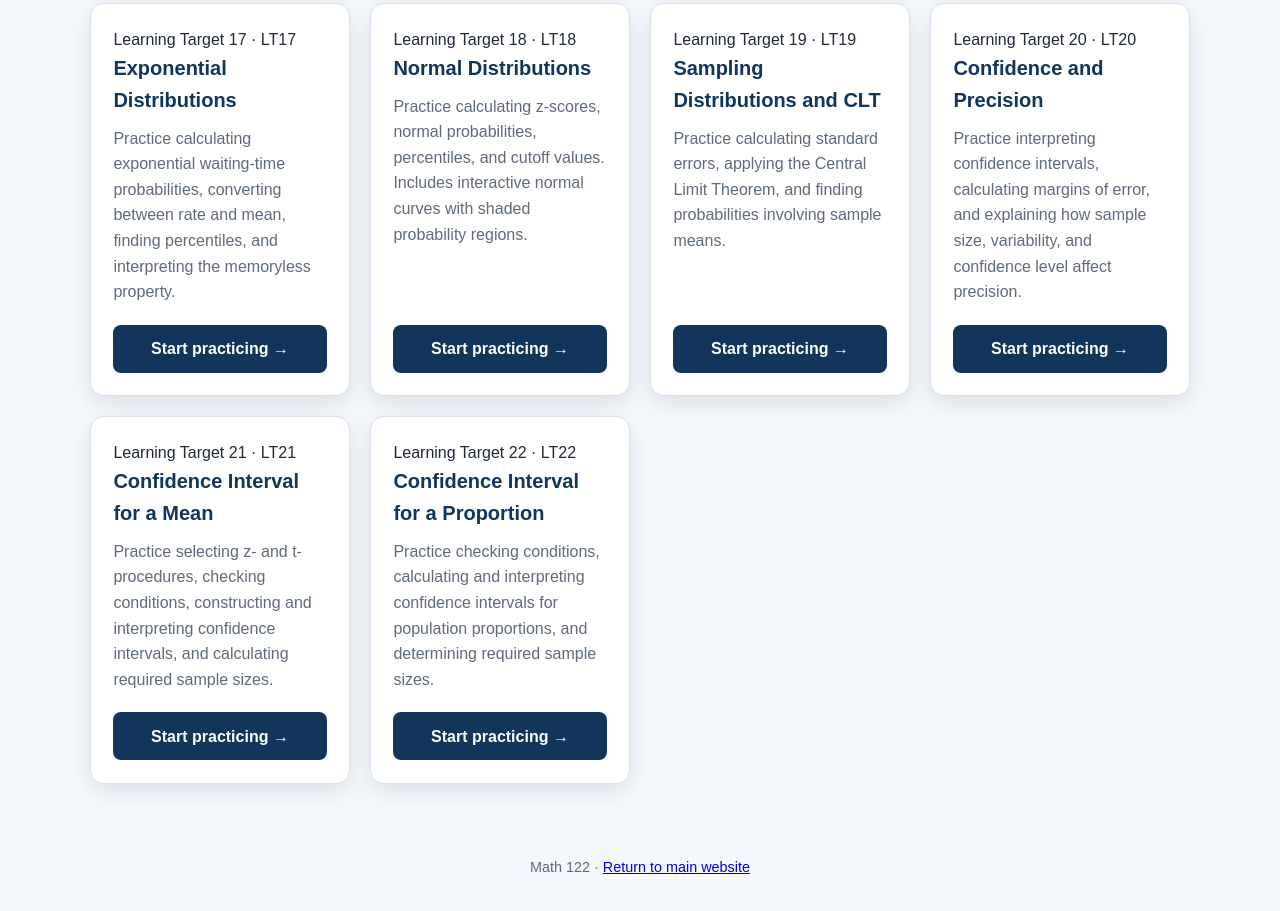
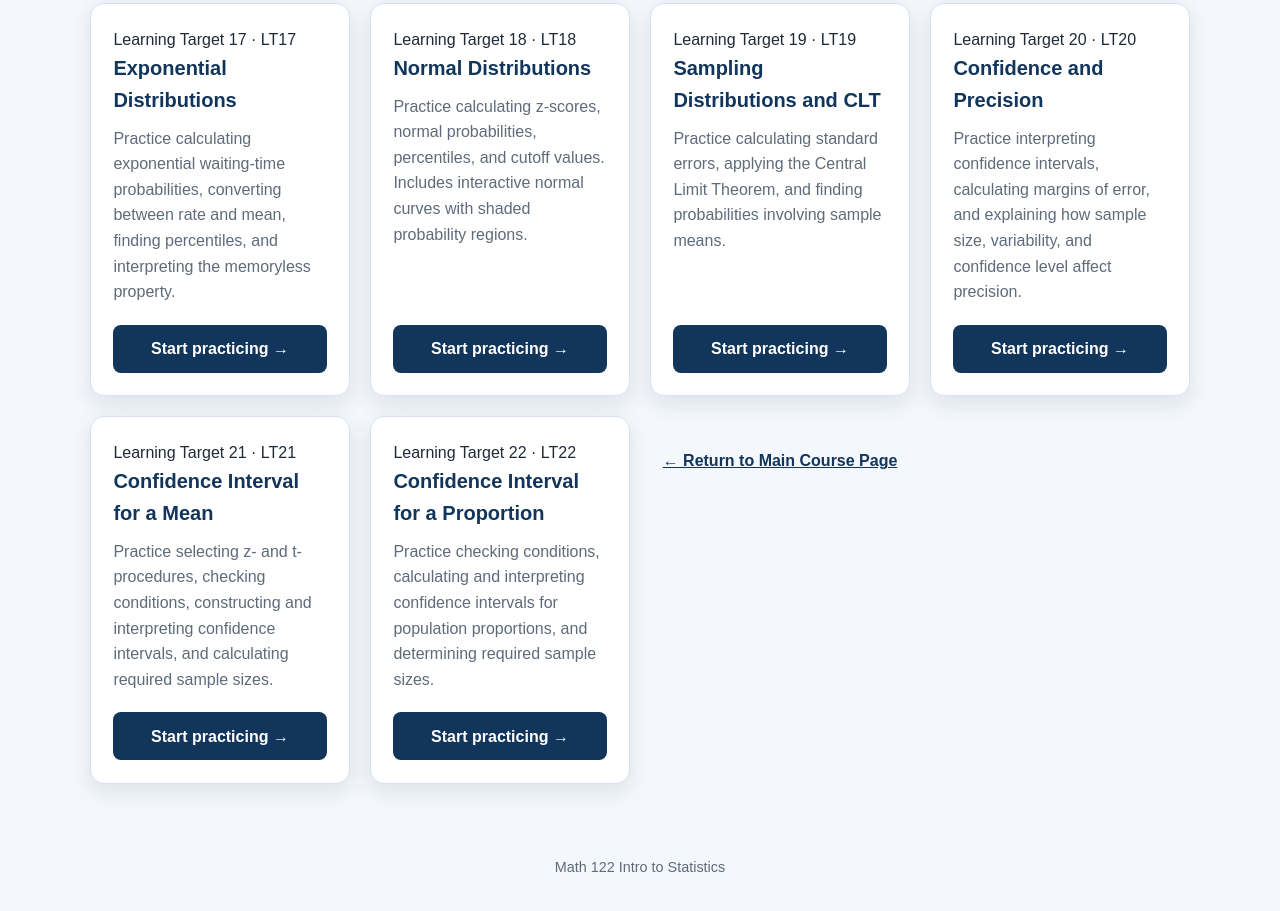
Before and after one commit to ereinkejr/ereinkejr.github.io, a plain HTML site: page math122/index.html in a window 1280 px wide. Shown: the part 1974-2885 px from the top of the page. Drawn offline with Linux system fonts and the light colour scheme.

Commit message:
Update footer and add home link in index.html

```diff
--- a/math122/index.html
+++ b/math122/index.html
@@ -567,7 +567,10 @@
 
 
 </div>
-</main>
-<footer>Math 122 · <a href="https://ereinkejr.github.io/">Return to main website</a></footer>
+      <div class="home-link">
+      <a href="../index.html">&larr; Return to Main Course Page</a>
+    </div>
+  </main>
+<footer>Math 122 Intro to Statistics </footer>
 </body>
 </html>
```
